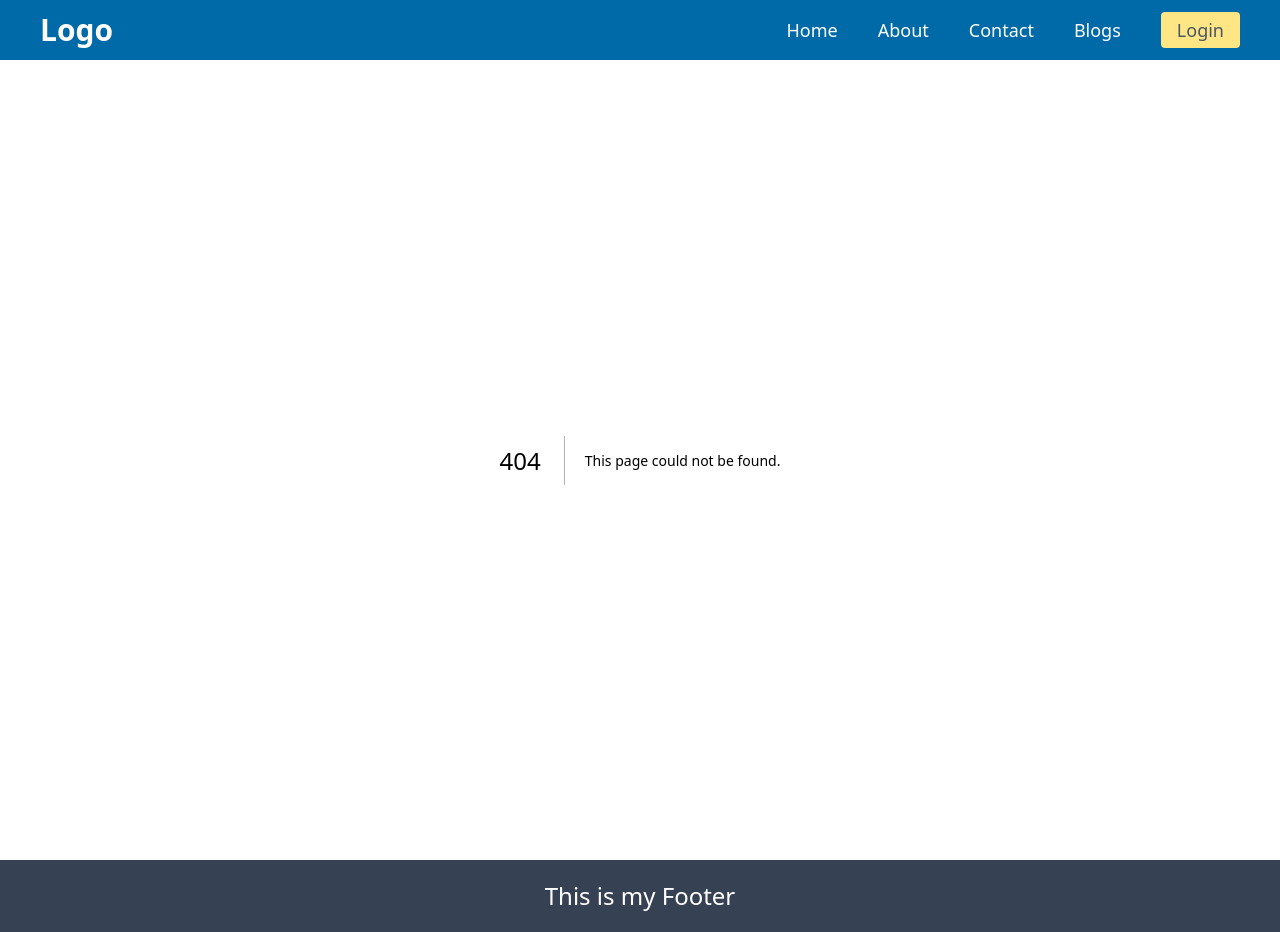
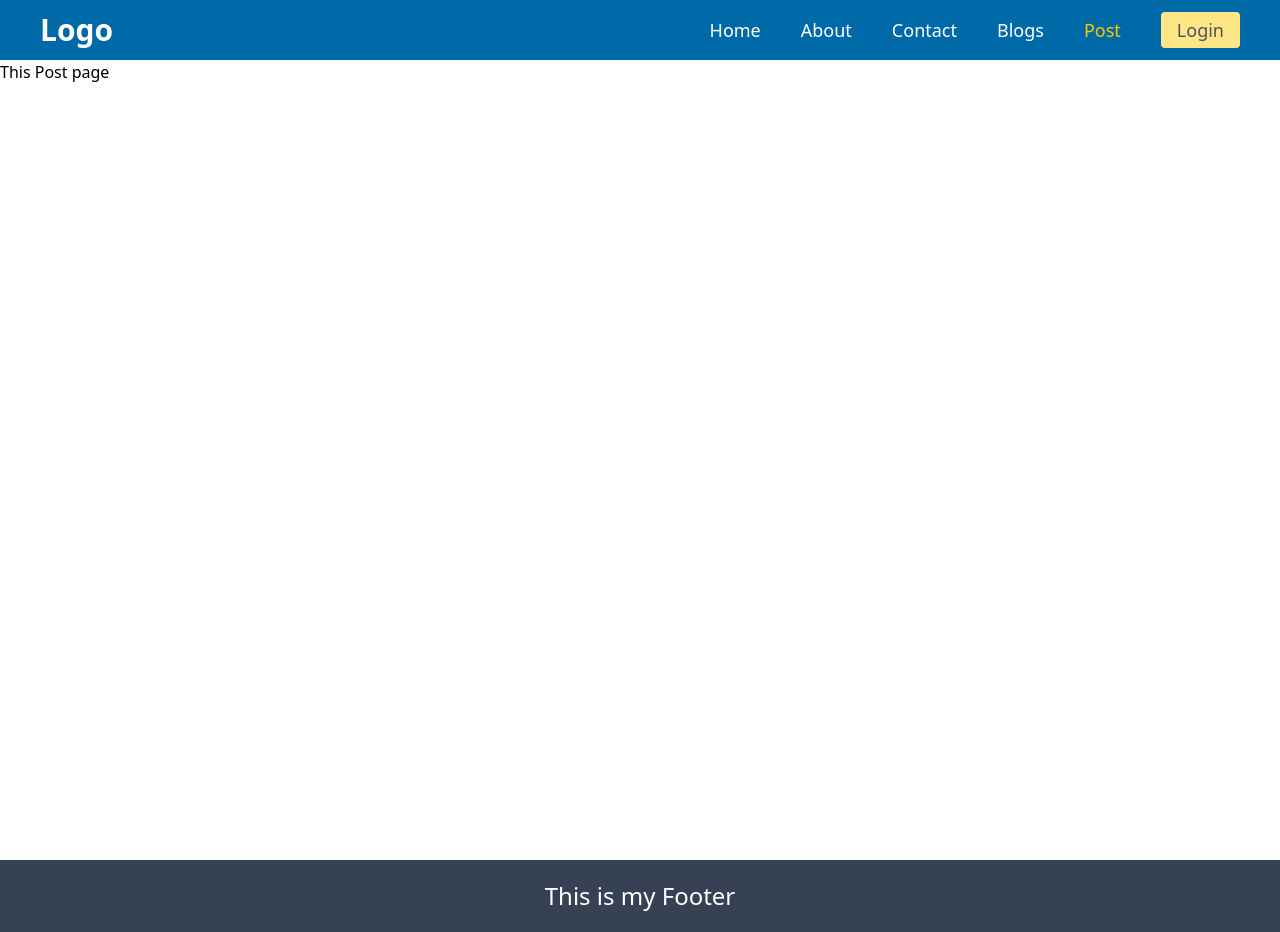
Before and after one commit to bharatroy4D/my-next-app, a Next.js app: page /post in a window 1280 px wide. Before the commit this address had no page. Built offline with nearby package versions, Linux system fonts and the light colour scheme.

Commit message:
Post page  is create

```diff
--- /dev/null
+++ b/src/app/post/page.jsx
@@ -0,0 +1,12 @@
+import PostPage from '@/components/pages/PostPage';
+import React from 'react';
+
+const page = () => {
+    return (
+        <div>
+            <PostPage />
+        </div>
+    );
+};
+
+export default page;
--- a/src/components/Header/Header.jsx
+++ b/src/components/Header/Header.jsx
@@ -14,6 +14,7 @@ const Header = () => {
         { "name": "About", "link": "/about" },
         { "name": "Contact", "link": "/contact" },
         { "name": "Blogs", "link": "/blogs" },
+        { "name": "Post", "link": "/post" },
     ]
     if(PathName.includes("dashboard")) return <div className='bg-yellow-200 py-3'>Dashboard layout</div>
     return (
--- /dev/null
+++ b/src/components/pages/PostPage.jsx
@@ -0,0 +1,11 @@
+import React from 'react';
+
+const PostPage = () => {
+    return (
+        <div>
+            This Post page
+        </div>
+    );
+};
+
+export default PostPage;
```
